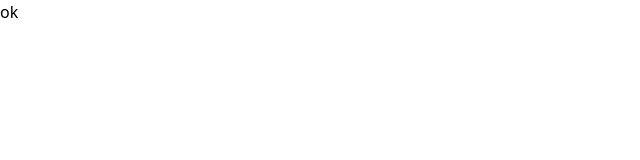
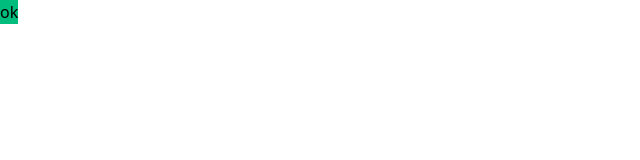
Before and after one commit to mthdht/ui-kit, a Vue app: page / in a window 1280 px wide. Shown: the top 160 px of the page, without its empty margins (0-640 px from the left). Built offline with nearby package versions, Linux system fonts and the light colour scheme.

Commit message:
made theme available via useTheme composable

```diff
--- a/src/components/Button.vue
+++ b/src/components/Button.vue
@@ -1,7 +1,13 @@
 <template>
-    <button>
+    <button :class="themeClasses">
         <slot></slot>
     </button>
 </template>
 
-<script setup></script>
+<script setup>
+import { useTheme } from '@/composables/useTheme.js'
+
+const { getThemeClasses } = useTheme()
+const themeClasses = getThemeClasses()
+
+</script>
--- /dev/null
+++ b/src/composables/useTheme.js
@@ -0,0 +1,11 @@
+import { theme } from "../themes/pharos";
+
+export function useTheme() {
+
+    function getThemeClasses() {
+        return theme.colors.primary
+    }
+
+
+    return { getThemeClasses }
+}
--- a/src/main.js
+++ b/src/main.js
@@ -3,7 +3,6 @@ import './style.css'
 import App from './App.vue'
 
 import { uikit } from '@/library.js'
-console.log(uikit)
 
 
 createApp(App).use(uikit).mount('#app')
--- a/src/themes/pharos.js
+++ b/src/themes/pharos.js
@@ -1,4 +1,4 @@
-export const pharos = {
+export const theme = {
     colors: {
         primary: 'bg-emerald-500'
     }
```
